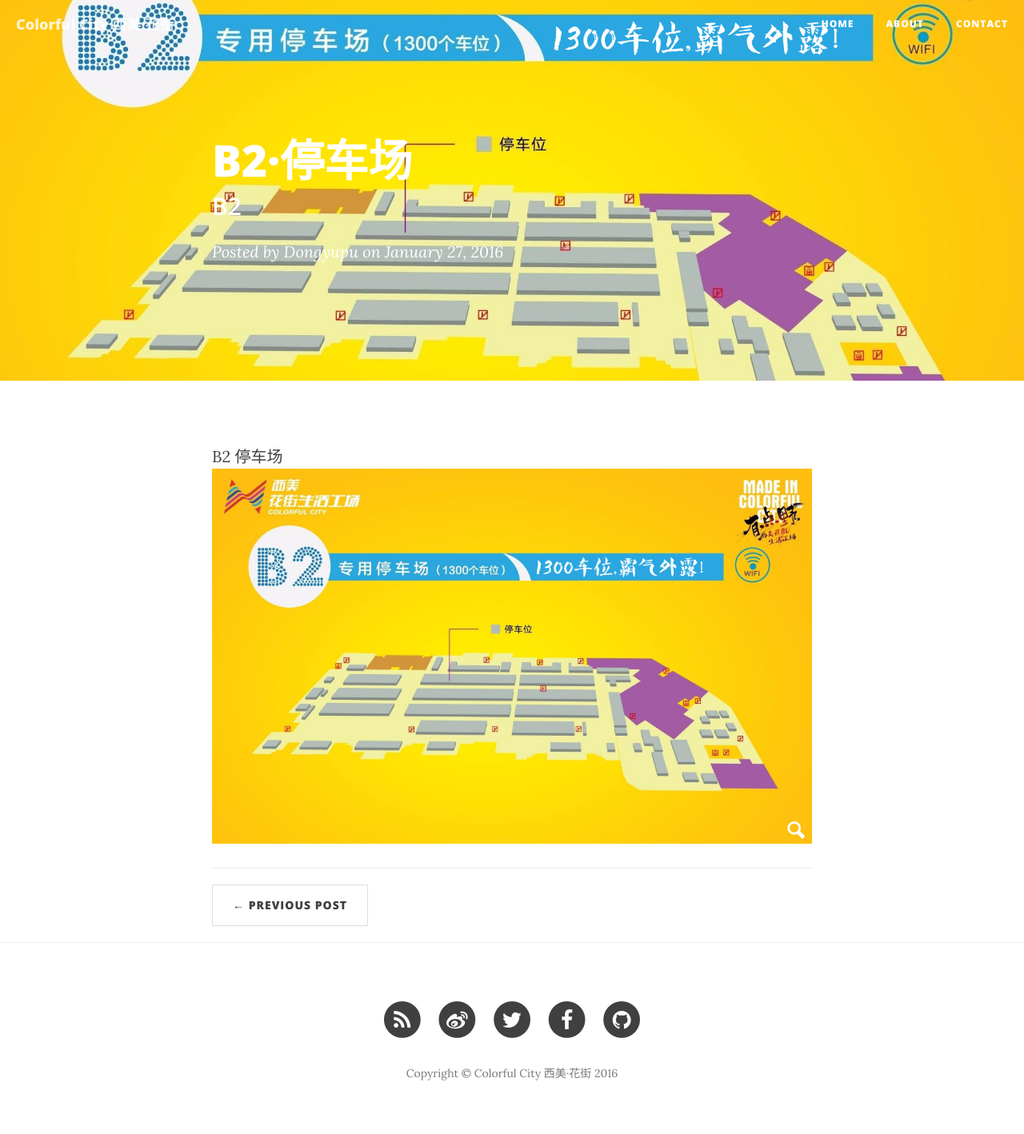
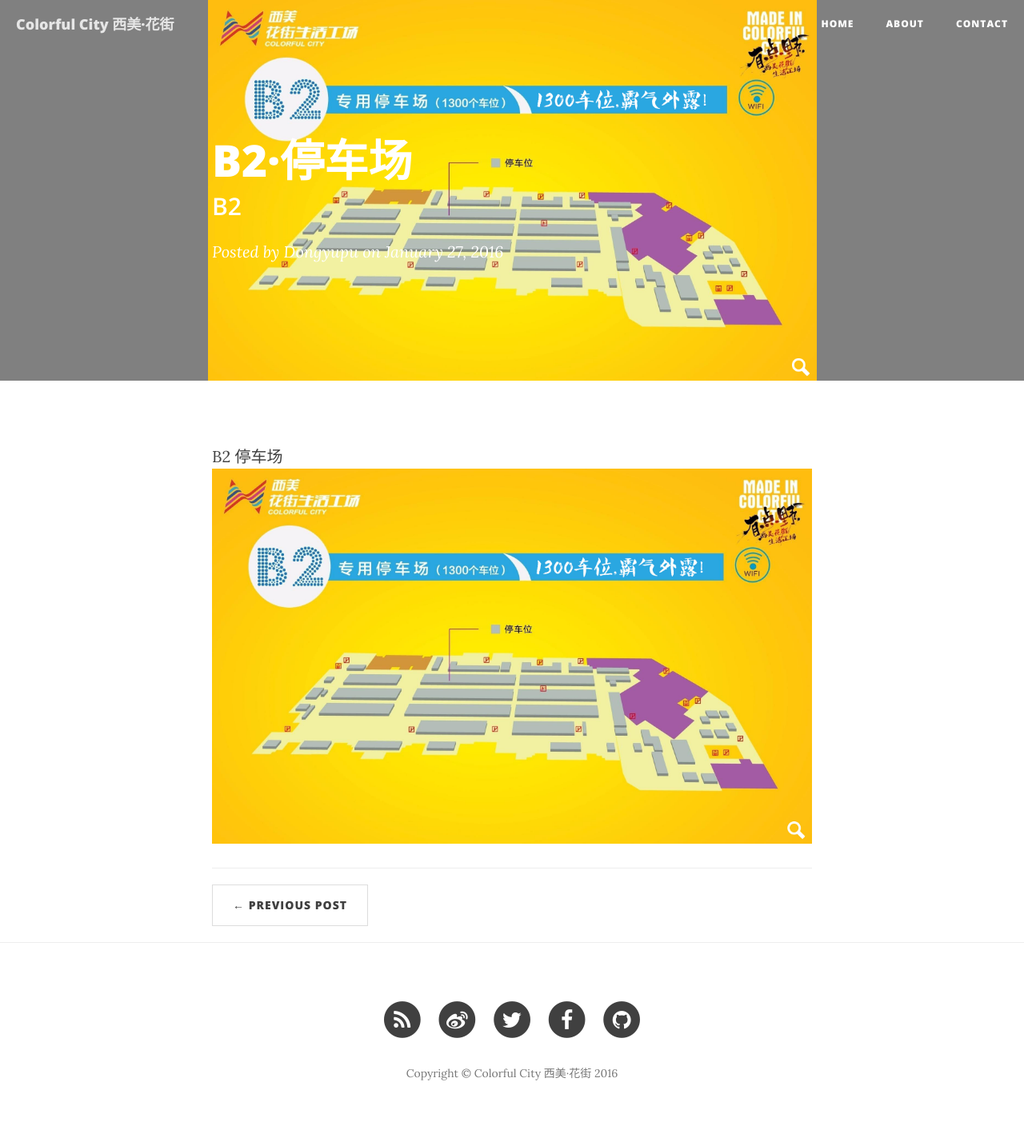
Before and after one commit to dongyupu/colorfulcity, a Jekyll site: the page built from _posts/2016-01-27-B2.markdown, in a window 1280 px wide. Shown: the whole page at 80% size. Built offline with Jekyll 4.4.1, drawn with Linux system fonts in a browser that asks for light colours; nearby versions of some CDN libraries; comment, search, counter and statistics services are not loaded.

Commit message:
Update post.html

```diff
--- a/_layouts/post.html
+++ b/_layouts/post.html
@@ -3,7 +3,7 @@
 ---
 
 <!-- Post Header -->
-<header class="intro-header" style="background-image: url('{{ site.baseurl }}/{% if page.header-img %}{{ page.header-img }}{% else %}{{ site.header-img }}{% endif %}')">
+<header class="intro-header" style="background-size:contain; background-image: url('{{ site.baseurl }}/{% if page.header-img %}{{ page.header-img }}{% else %}{{ site.header-img }}{% endif %}')">
     <div class="container">
         <div class="row">
             <div class="col-lg-8 col-lg-offset-2 col-md-10 col-md-offset-1">
```
